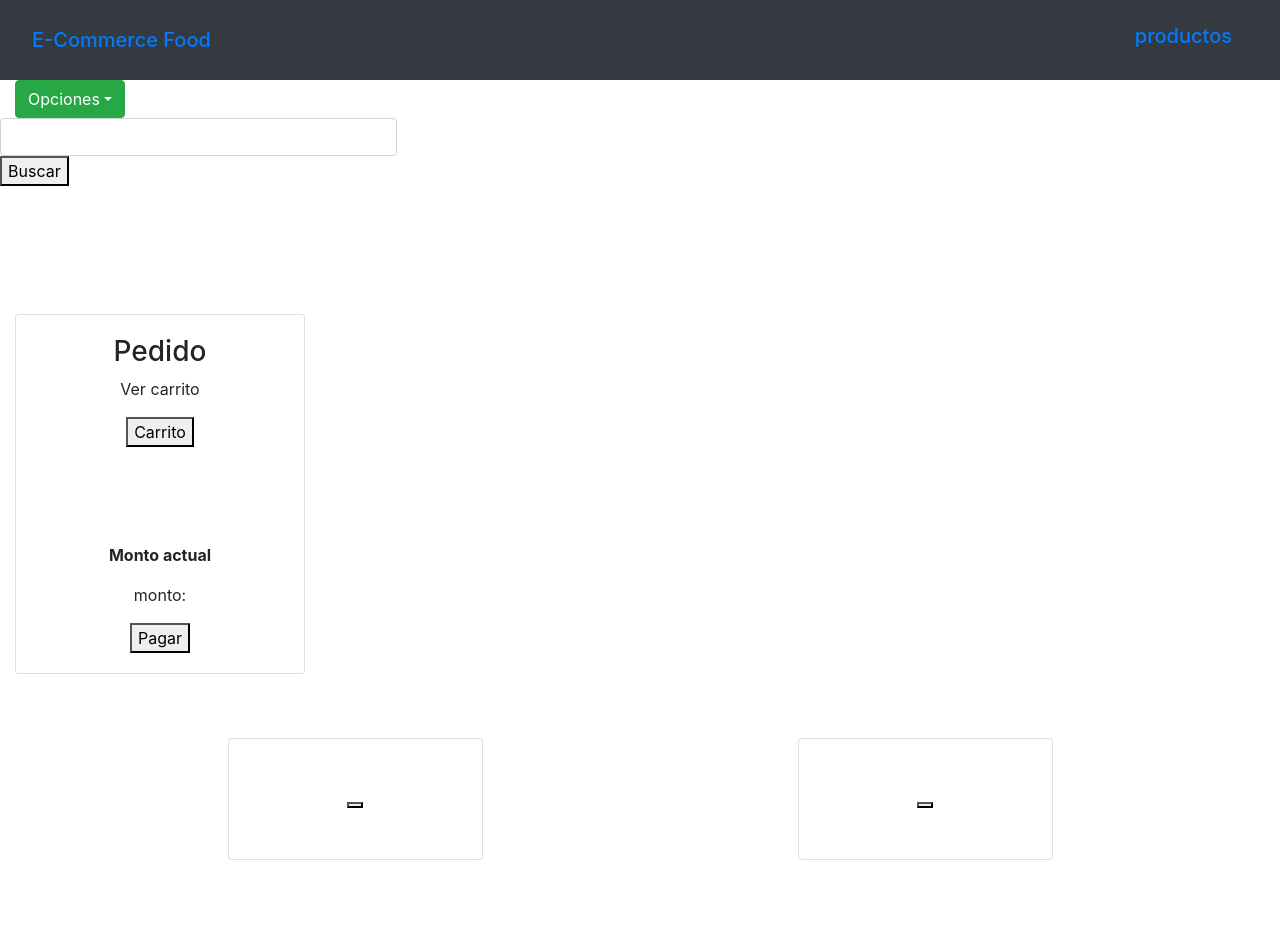
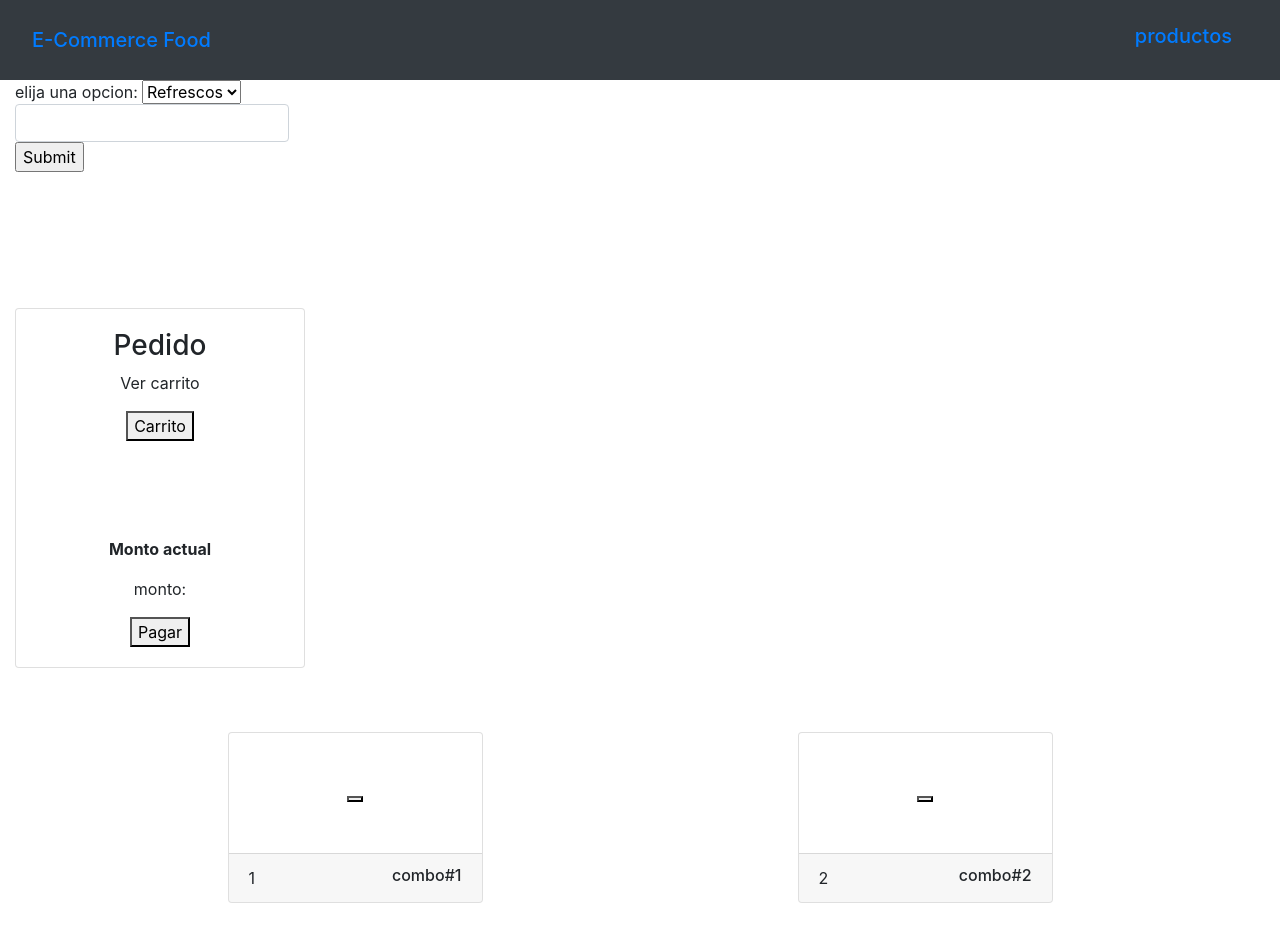
Before and after one commit to SebasRios34/E-Food, a React (Create React App) app in the folder e-food/: page /productos in a window 1280 px wide. Shown: the top 942 px of the page. Built offline with nearby package versions, Linux system fonts and the light colour scheme.

Commit message:
se continuo con la parte de producto y buscador

```diff
--- a/e-food/src/App.js
+++ b/e-food/src/App.js
@@ -8,6 +8,7 @@ import Nav from './Components/Nav';
 import Pedido from './Components/Pedido';
 import Productos from './Components/Productos';
 import Checkout from './Components/Checkout';
+import DetalleProducto from './Components/DetalleProducto';
 import './App.css';
 
 
@@ -23,6 +24,7 @@ function App() {
           <Route path="/producto" component={Producto}></Route>
           <Route path="/productos" component={Productos}></Route>
           <Route path="/checkout" component={Checkout}></Route>
+          <Route path="/detalleProducto" component={DetalleProducto}></Route>
         </Switch>
       </div>
     </body>
--- /dev/null
+++ b/e-food/src/Components/Buscador.js
@@ -0,0 +1,47 @@
+import React, { Component } from 'react'
+import {Link} from 'react-router-dom';
+
+export default class Buscador extends Component {
+    constructor(props) {
+        super(props);
+        this.state = {value: 'refrescos'};
+
+        this.handleChange = this.handleChange.bind(this);
+        this.handleSubmit = this.handleSubmit.bind(this);
+    }
+
+    handleChange(event) {
+        this.setState({value: event.target.value});
+    }
+
+    handleSubmit(event) {
+        console.log('va a buscar: ' + this.state.value);
+        event.preventDefault();
+    }
+
+    render() {
+        return (
+        <form onSubmit={this.handleSubmit}>
+            <label>
+            elija una opcion:
+                <select className="ml-1 mr-1" value={this.state.value} onChange={this.handleChange}>
+                    <option value="combos">Combos</option>
+                    <option value="refrescos">Refrescos</option>
+                    <option value="postres">Postres</option>
+                    <option value="algoMas">algo mas</option>
+                </select>
+                <div >
+                    <div className="input-group">
+                        <input id="buttondropdown" name="buttondropdown" className="form-control" type="text"></input>
+                    </div>
+                    <Link to="/detalleProducto">
+                        <input type="submit" value="Submit" />
+                    </Link>
+                </div>
+            </label>
+
+        </form>
+        );
+
+    }
+}
--- a/e-food/src/Components/Nav.js
+++ b/e-food/src/Components/Nav.js
@@ -1,5 +1,6 @@
 import React, { Component } from 'react'
 import {Link } from "react-router-dom";
+import Buscador from './Buscador';
 import Dropdown from 'react-bootstrap/Dropdown';
 
 export default class Nav extends Component {
@@ -19,6 +20,7 @@ export default class Nav extends Component {
                     </nav>
                 </div>
                 <div className="col-md-4">
+                    {/*
                     <Dropdown>
                         <Dropdown.Toggle variant="success" id="dropdown-basic">
                             Opciones
@@ -30,15 +32,18 @@ export default class Nav extends Component {
                             <Dropdown.Item href="#/action-3">no se que opciones puede ver el cliente aca</Dropdown.Item>
                         </Dropdown.Menu>
                     </Dropdown>
+                    */}
+                    <Buscador/>
                     </div>
+                    {/*
                     <div className="col-md-4 row">
                         <div className="input-group">
                             <input id="buttondropdown" name="buttondropdown" className="form-control" type="text"></input>
                         </div>
-                        <Link to="/producto">
+                        <Link to="/detalleProducto">
                         <button>Buscar</button>
                         </Link>
-                    </div>
+                    </div>*/}
             </body>
         )
     }
--- a/e-food/src/Components/Producto.js
+++ b/e-food/src/Components/Producto.js
@@ -9,19 +9,28 @@ export default class Producto extends Component {
         return (
             <div className = "col-9 mx-auto col-md-6 col-lg-3 my-3">
                 <div className = "card">
-                    <div className = "container p-5"
-                    onClick={ ()=> console.log ('aqui se va a redirigir al producto completo')}
-                    >
+                    <div className = "img-container p-5"
+                        onClick={ ()=> console.log ('aqui se va a redirigir al producto completo')}
+                        >
                         <Link to="/detalleProducto"></Link>
                         <button classsName="cart-btn"
                             disabled =
                             {enCarrito?true : false} onClick={()=>
                             console.log('se quiere añadir al carrito cuchau')}>
-                            {enCarrito?(<p ClassName="text-capitaliza mb-0 "
-                            disabled> en el carrito</p>) :
+                            {enCarrito?
+                            (<p ClassName="text-capitaliza mb-0 "
+                            disabled>
+                            en el carrito
+                            </p>) :
                             (<i className="fas fa-cart-plus"></i>)}
                         </button>
                     </div>
+                    <div className="card-footer d-flex justify-content-between">
+                        <p className ="align-self-center mb-0">{id}</p>
+                        <h6 className="font-bold mb-0">
+                            {nombreProducto}</h6>
+                    </div>
+
                 </div>
             </div>
         )
```
